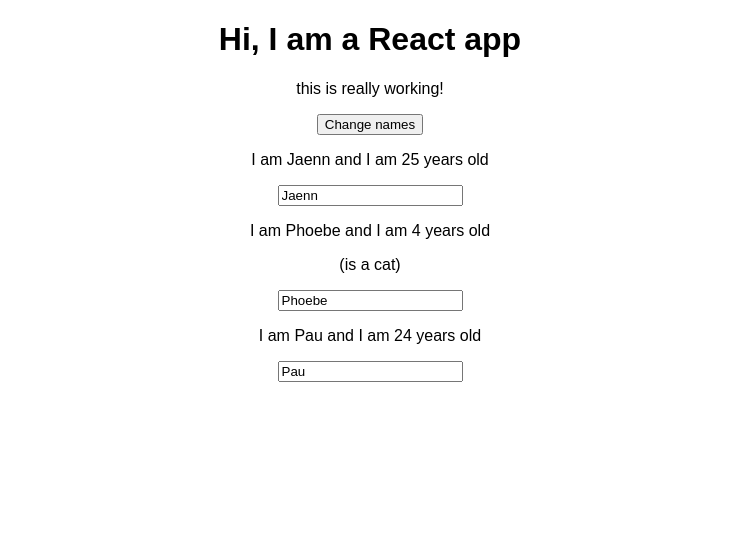
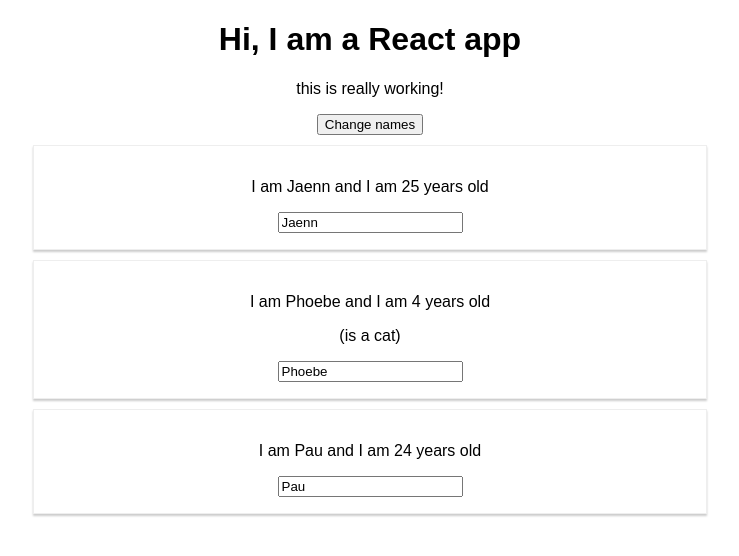
Before and after one commit to JaennPB/react-course, a React (Create React App) app: page / in a window 1280 px wide. Shown: the top 556 px of the page, without its empty margins (270-1009 px from the left). Built offline with nearby package versions, Linux system fonts and the light colour scheme.

Commit message:
commit 5

```diff
--- /dev/null
+++ b/src/Person/Person.css
@@ -0,0 +1,8 @@
+.Person {
+  width: 50%;
+  margin: 10px auto;
+  border: 1px solid #eee;
+  box-shadow: 0px 2px 2px #ccc;
+  padding: 16px;
+  text-align: center;
+}
--- a/src/Person/Person.js
+++ b/src/Person/Person.js
@@ -1,4 +1,6 @@
 import React from "react";
+// css stylesheets must be imported so that webpack can add them to HTML when compiling/building
+import "./Person.css";
 
 // at the most basic level, a react component is a js function that returns JSX (html) code which we want to render
 // JSX is just syntactic sugar for JavaScript, allowing you to write HTMLish code instead of nested React.createElement(...) calls.
@@ -10,7 +12,7 @@
 // so that the logic of the app can live in a few stateful components rather than been broken into small pieces all over the place
 const Person = (props) => {
   return (
-    <div>
+    <div className="Person">
       {/* passing method references between components as props, so that a component that doesnt have access to the state or a certain method, can change the state from outside or access certain methods */}
       <p onClick={props.click}>
         I am {props.name} and I am {props.age} years old
```
